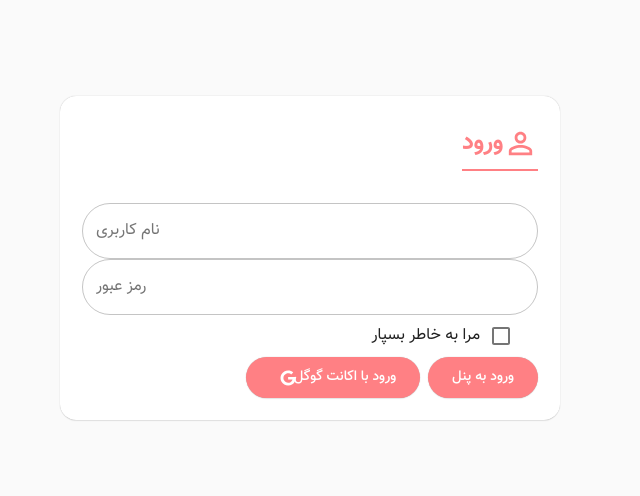
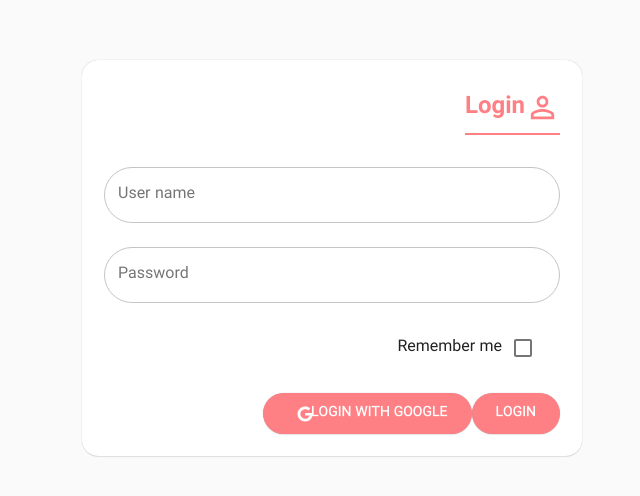
Before and after one commit to hassanEB1379/online-shop-panel-admin, a React (Create React App) app: page /login in a window 1280 px wide. Shown: the part 142-638 px from the top of the page, without its empty margins (489-1129 px from the left). Built offline with nearby package versions, Linux system fonts and the light colour scheme; the HTML template or start-up script is replaced by a standard one; what jss-rtl would draw is missing.

Commit message:
translate login page

```diff
--- a/public/locales/en/translation.json
+++ b/public/locales/en/translation.json
@@ -41,6 +41,12 @@
     "role": "Role",
     "password": "Password"
   },
+  "login": {
+    "header": "Login",
+    "google": "Login with google",
+    "loginBtn": "Login",
+    "remember": "Remember me"
+  },
   "fetch": {
     "reload": "Retry",
     "error": "Communication error",
--- a/public/locales/fa/translation.json
+++ b/public/locales/fa/translation.json
@@ -41,6 +41,12 @@
     "role": "نقش",
     "password": "رمز عبور"
   },
+  "login": {
+    "header": "ورود",
+    "google": "ورود با گوگل",
+    "loginBtn": "ورود به پنل",
+    "remember": "مرا به خاطر بسپار"
+  },
   "fetch": {
     "reload": "تلاش مجدد",
     "error": "خطا در برقراری ارتباط",
--- a/src/pages/Login/Login.js
+++ b/src/pages/Login/Login.js
@@ -7,11 +7,13 @@ import {
   FormControlLabel,
   FormGroup,
   Button,
+  Box,
 } from '@material-ui/core';
 
 //icons
 import PermIdentityIcon from '@material-ui/icons/PermIdentity';
 import Google from 'icons/Google';
+import { useTranslation } from 'react-i18next';
 
 //style
 import useStyles from './styles';
@@ -19,54 +21,58 @@ import useStyles from './styles';
 const Login = () => {
   const classes = useStyles();
 
+  const { t } = useTranslation();
+
   return (
     <Paper elevation={2} className={classes.paper}>
       <Grid container direction="column" spacing={4}>
         <Grid item>
           <span className={classes.title}>
             <PermIdentityIcon fontSize="large" />
-            <Typography variant="h4">ورود</Typography>
+            <Typography variant="h4">{t('login.header')}</Typography>
           </span>
         </Grid>
 
         <Grid item>
           <form>
-            <div className="form-group">
-              <TextField fullWidth variant="outlined" label="نام کاربری" />
-            </div>
+            <Box mb="1.5rem">
+              <TextField
+                fullWidth
+                variant="outlined"
+                label={t('info.userName')}
+              />
+            </Box>
 
-            <div className="form-group">
+            <Box mb="1.5rem">
               <TextField
                 fullWidth
                 type="password"
                 variant="outlined"
-                label="رمز عبور"
+                label={t('info.password')}
               />
-            </div>
+            </Box>
 
-            <div className="form-group">
+            <Box mb="1.5rem">
               <FormGroup>
                 <FormControlLabel
-                  control={<Checkbox name="rememberMe" />}
-                  label="مرا به خاطر بسپار"
+                  control={<Checkbox color="primary" name="rememberMe" />}
+                  label={t('login.remember')}
                 />
               </FormGroup>
-            </div>
+            </Box>
 
-            <div>
             <Button variant="contained" color="primary">
-                ورود به پنل
+              {t('login.loginBtn')}
             </Button>
 
             <Button
-                style={{ marginRight: '.5rem' }}
+              className={classes.margin}
               endIcon={<Google />}
               variant="contained"
               color="primary"
             >
-                ورود با اکانت گوگل
+              {t('login.google')}
             </Button>
-            </div>
           </form>
         </Grid>
       </Grid>
```
Lines whose indentation alone changed are shown as unchanged.
